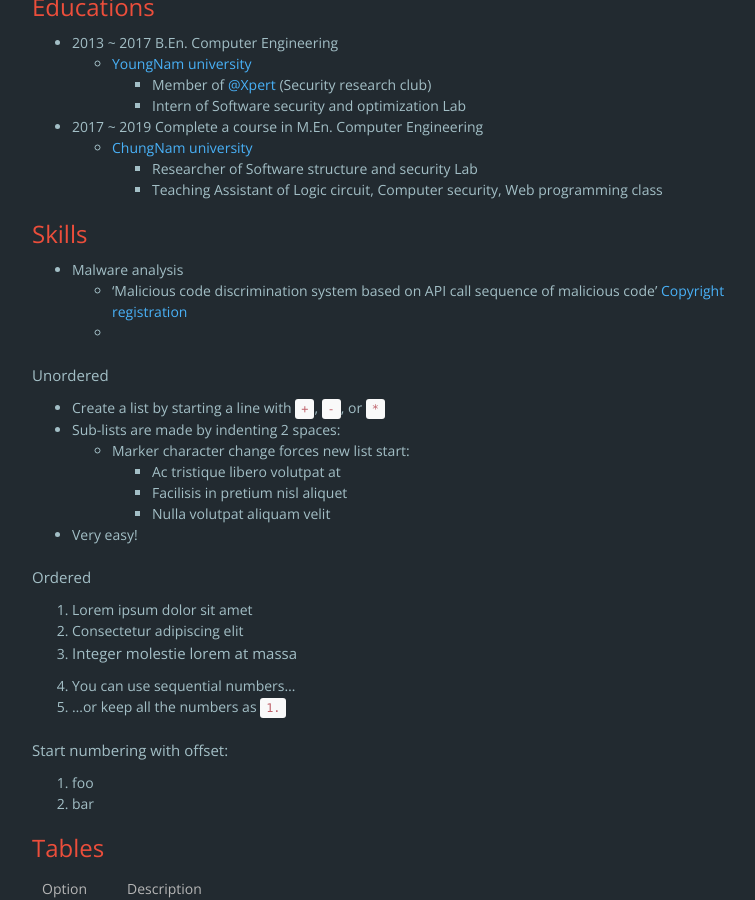
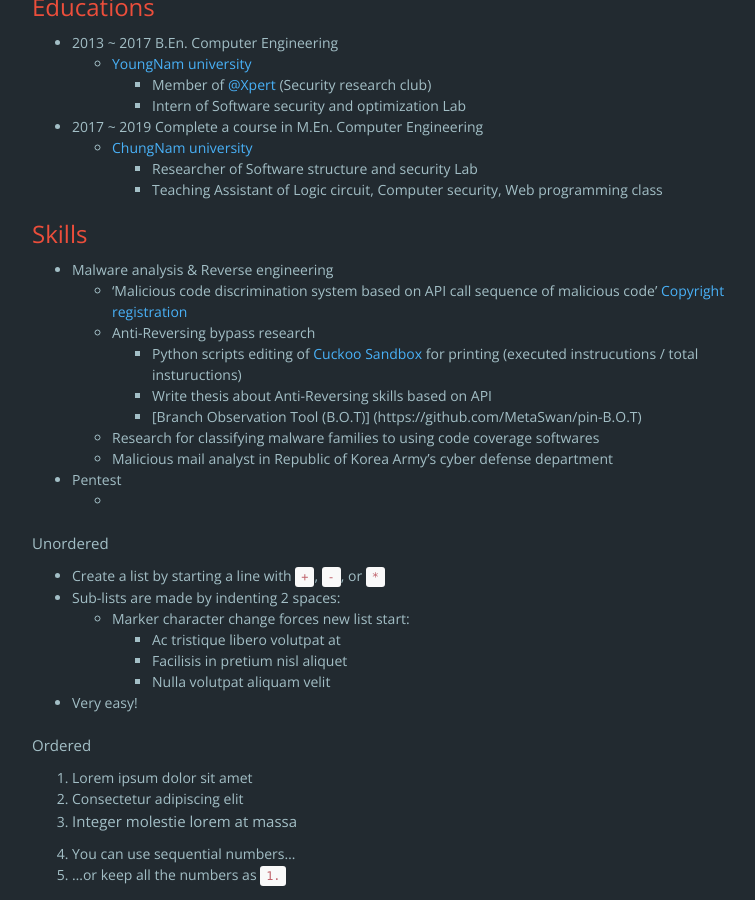
Before and after one commit to MetaSwan/metaswan.github.io, a Jekyll site: the page built from about.html, in a window 1280 px wide and 900 px high, scrolled down 352 px. Shown: the whole window, without its empty margins (253-1008 px from the left). Built offline with Jekyll 4.4.1, drawn with Linux system fonts in a browser that asks for light colours; nearby versions of some CDN libraries; comment, search, counter and statistics services are not loaded.

Commit message:
Update about.yml

```diff
--- a/_data/about.yml
+++ b/_data/about.yml
@@ -19,8 +19,16 @@ text: |
 
   ## Skills
 
-  + Malware analysis
-    - 'Malicious code discrimination system based on API call sequence of malicious code' [Copyright registration](https://img1.daumcdn.net/thumb/R1280x0/?scode=mtistory2&fname=https%3A%2F%2Fk.kakaocdn.net%2Fdn%2FbeyWwx%2FbtqCd0CZnvP%2FXPH3EU3YMIJEbU6kry1HFK%2Fimg.png)
+  + Malware analysis & Reverse engineering
+    - 'Malicious code discrimination system based on API call sequence of malicious code' [ Copyright registration](https://img1.daumcdn.net/thumb/R1280x0/?scode=mtistory2&fname=https%3A%2F%2Fk.kakaocdn.net%2Fdn%2FbeyWwx%2FbtqCd0CZnvP%2FXPH3EU3YMIJEbU6kry1HFK%2Fimg.png)
+    - Anti-Reversing bypass research
+      * Python scripts editing of [Cuckoo Sandbox](https://cuckoosandbox.org/) for printing (executed instrucutions / total instuructions)
+      * Write thesis about Anti-Reversing skills based on API
+      * [Branch Observation Tool (B.O.T)] (https://github.com/MetaSwan/pin-B.O.T)
+    - Research for classifying malware families to using code coverage softwares
+    - Malicious mail analyst in Republic of Korea Army's cyber defense department
+
+  + Pentest
     -
 
   Unordered
```
